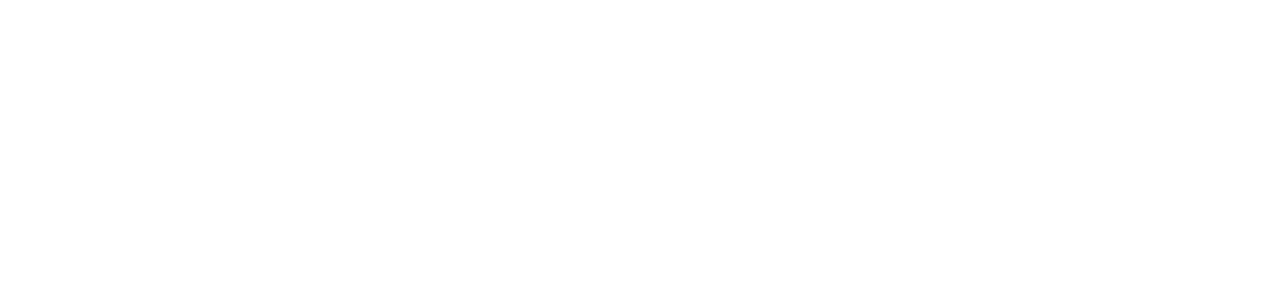
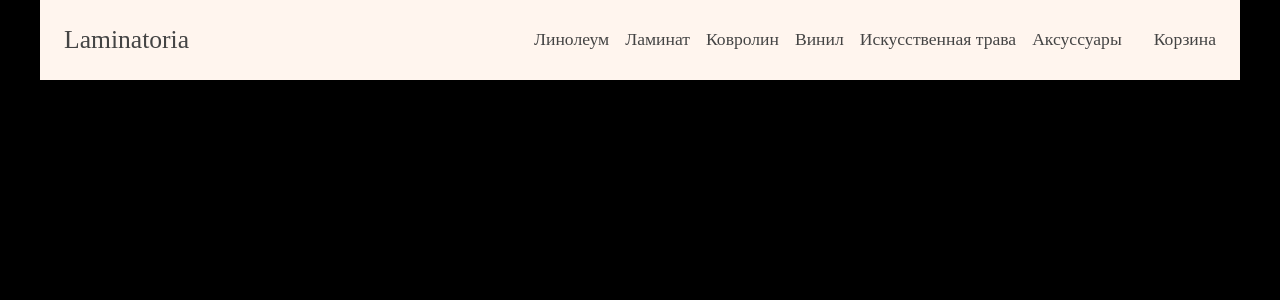
Before and after one commit to DmitriyPermyakov/Laminatoria, an Angular app in the folder laminatoria-client/: page / in a window 1280 px wide. Shown: the top 300 px of the page. Built offline with nearby package versions, Linux system fonts and the light colour scheme.

Commit message:
feat: make header
Добавлен header с навигацией. Файл prettierrc, footer component и
файл переменных стилей

```diff
--- a/laminatoria-client/angular.json
+++ b/laminatoria-client/angular.json
@@ -17,21 +17,17 @@
         "build": {
           "builder": "@angular-devkit/build-angular:browser",
           "options": {
+            "stylePreprocessorOptions": {
+              "includePaths": ["node_modules"]
+            },
             "outputPath": "dist/laminatoria-client",
             "index": "src/index.html",
             "main": "src/main.ts",
-            "polyfills": [
-              "zone.js"
-            ],
+            "polyfills": ["zone.js"],
             "tsConfig": "tsconfig.app.json",
             "inlineStyleLanguage": "scss",
-            "assets": [
-              "src/favicon.ico",
-              "src/assets"
-            ],
-            "styles": [
-              "src/styles.scss"
-            ],
+            "assets": ["src/favicon.ico", "src/assets"],
+            "styles": ["src/styles.scss"],
             "scripts": []
           },
           "configurations": {
@@ -82,19 +78,11 @@
         "test": {
           "builder": "@angular-devkit/build-angular:karma",
           "options": {
-            "polyfills": [
-              "zone.js",
-              "zone.js/testing"
-            ],
+            "polyfills": ["zone.js", "zone.js/testing"],
             "tsConfig": "tsconfig.spec.json",
             "inlineStyleLanguage": "scss",
-            "assets": [
-              "src/favicon.ico",
-              "src/assets"
-            ],
-            "styles": [
-              "src/styles.scss"
-            ],
+            "assets": ["src/favicon.ico", "src/assets"],
+            "styles": ["src/styles.scss"],
             "scripts": []
           }
         }
--- a/laminatoria-client/src/app/app.component.html
+++ b/laminatoria-client/src/app/app.component.html
@@ -1,9 +1,3 @@
-<!DOCTYPE html>
-<html lang="en">
-  <head>
-    <meta charset="UTF-8" />
-    <meta name="viewport" content="width=device-width, initial-scale=1.0" />
-    <title>{{ title }}</title>
-  </head>
-  <body></body>
-</html>
+<app-header></app-header>
+<router-outlet></router-outlet>
+<app-footer></app-footer>
--- a/laminatoria-client/src/app/app.module.ts
+++ b/laminatoria-client/src/app/app.module.ts
@@ -3,10 +3,14 @@
 
 import { AppRoutingModule } from './app-routing.module';
 import { AppComponent } from './app.component';
+import { HeaderComponent } from './header/header.component';
+import { FooterComponent } from './footer/footer.component';
 
 @NgModule({
   declarations: [
-    AppComponent
+    AppComponent,
+    HeaderComponent,
+    FooterComponent
   ],
   imports: [
     BrowserModule,
--- /dev/null
+++ b/laminatoria-client/src/app/footer/footer.component.html
@@ -0,0 +1 @@
+<p>footer works!</p>
--- /dev/null
+++ b/laminatoria-client/src/app/header/header.component.html
@@ -0,0 +1,29 @@
+<div class="header">
+	<p class="logo">Laminatoria</p>
+	<nav>
+		<button class="navbar-btn"></button>
+		<ul class="nav-items">
+			<li class="item">
+				<a href="">Линолеум</a>
+			</li>
+			<li class="item">
+				<a href="">Ламинат</a>
+			</li>
+			<li class="item">
+				<a href="">Ковролин</a>
+			</li>
+			<li class="item">
+				<a href="">Винил</a>
+			</li>
+			<li class="item">
+				<a href="">Искусственная трава</a>
+			</li>
+			<li class="item">
+				<a href="">Аксуссуары</a>
+			</li>
+			<li class="item">
+				<a href="">Корзина</a>
+			</li>
+		</ul>
+	</nav>
+</div>
--- /dev/null
+++ b/laminatoria-client/src/app/header/header.component.scss
@@ -0,0 +1,47 @@
+.header {
+	display: flex;
+	align-items: center;
+	justify-content: space-between;
+	padding: 0 24px;
+
+	width: 100%;
+	height: 80px;
+	background-color: var(--main-color);
+	font-size: inherit;
+	color: var(--main-text);
+}
+
+.logo {
+	font-size: 1.6rem;
+}
+
+.navbar-btn {
+	display: none;
+}
+
+.nav-items {
+	display: flex;
+}
+
+.item {
+	list-style-type: none;
+
+	& > a {
+		font-size: 1.1rem;
+		color: var(--main-text);
+		text-decoration: none;
+	}
+
+	&:last-child {
+		margin-left: 2em;
+	}
+
+	& + &:not(:last-child) {
+		margin-left: 1em;
+	}
+
+	& > a:hover {
+		color: var(--hover-text);
+		text-decoration: underline;
+	}
+}
--- a/laminatoria-client/src/styles.scss
+++ b/laminatoria-client/src/styles.scss
@@ -1 +1,27 @@
-/* You can add global styles to this file, and also import other style files */
+@import url('./variables.scss');
+
+*,
+h1,
+h2,
+h3,
+::before,
+::after {
+	box-sizing: border-box;
+	margin: 0;
+	padding: 0;
+	line-height: 1;
+}
+
+html {
+	font-size: 16px;
+	background-color: black;
+}
+
+body {
+	display: block;
+	margin: 0 auto;
+	max-width: 1200px;
+	width: 100%;
+	height: 100vh;
+	height: 100svh;
+}
--- /dev/null
+++ b/laminatoria-client/src/variables.scss
@@ -0,0 +1,6 @@
+:root {
+	--sea-shell: #fff5ee;
+	--main-color: #fff5ee;
+	--main-text: #444444;
+	--hover-text: #111111;
+}
```
Also changed, not shown: laminatoria-client/src/app/footer/footer.component.ts (added, +10 -0 lines), laminatoria-client/src/app/header/header.component.ts (added, +10 -0 lines), laminatoria-client/src/app/footer/footer.component.scss (added), 1 other file (tests, documents, lock files or other folders).
